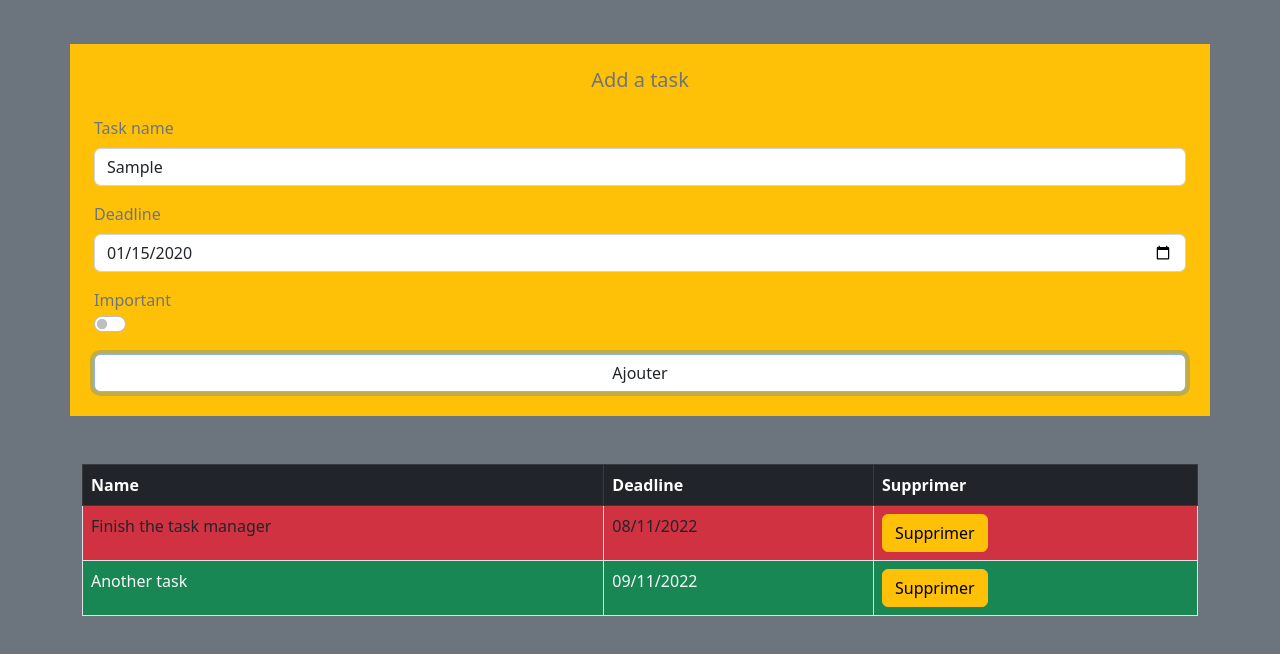
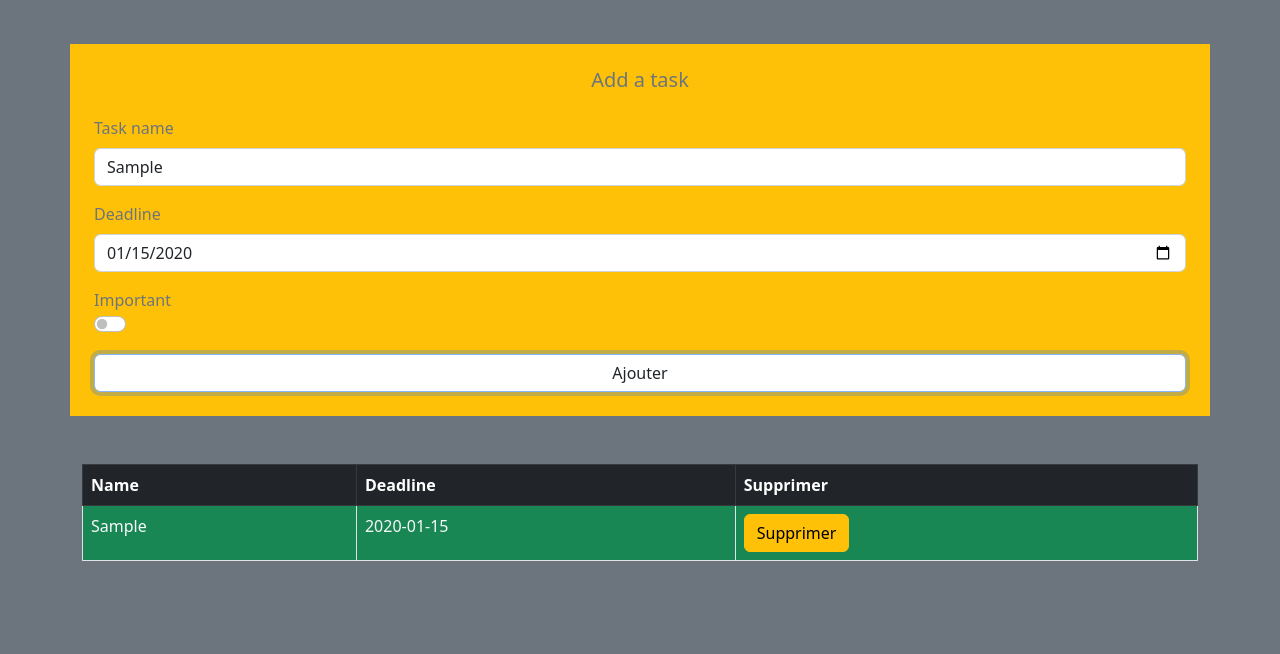
Before and after one commit to BarnabePILLIAUDIN/ToDoListJs, a plain HTML site: page index.html in a window 1280 px wide. Both pictures are taken after typing "Sample", "2020-01-15" into the empty fields and a click on the button "Ajouter". Shown: the part 140-794 px from the top of the page. Drawn offline with nearby package versions, Linux system fonts and the light colour scheme.

Commit message:
First usable version, now you can add a new task and it will be display

```diff
--- a/app.js
+++ b/app.js
@@ -1,27 +1,33 @@
 //creating a list that contain objects. An  object is a task and conatains all it's caracteristics
 //adding some data for having something to show
-const tasks = [
-  {
-    id: 1,
-    name: "Finish the task manager",
-    deadline: "08/11/2022",
-    important: true,
-  },
-  {
-    id: 2,
-    name: "Another task",
-    deadline: "09/11/2022",
-    important: false,
-  },
-];
+const tasks = [];
 
 // Selecting all the dom element from the index.html that we will use later
 const tbody = document.querySelector("#tbody");
 const nameInput = document.querySelector("#name");
 const deadlineInput = document.querySelector("#deadline");
 const importantInput = document.querySelector("#important");
+const addButton = document.querySelector("#add");
 
-tasks.forEach((task) => {
+addButton.addEventListener("click", () => {
+  const name = nameInput.value;
+  const deadline = deadlineInput.value;
+  const important = importantInput.checked;
+
+  const task = {
+    name,
+    deadline,
+    important,
+  };
+  console.log(important);
+  tasks.push(task);
+
+  updateview();
+});
+
+const updateview = () => {
+  tbody.innerHTML = "";
+  tasks.forEach((task, index) => {
     const tr = document.createElement("tr");
     if (task.important) {
       tr.classList = "bg-danger text-light";
@@ -36,6 +42,11 @@ tasks.forEach((task) => {
     const deleteButton = document.createElement("button");
     deleteButton.classList = "btn btn-warning";
     deleteButton.textContent = "Supprimer";
+    deleteButton.addEventListener("click", () => {
+      tasks.splice(index, 1);
+      updateview();
+      console.log(index);
+    });
 
     deleteTd.appendChild(deleteButton);
     tr.appendChild(nameTd);
@@ -43,3 +54,6 @@ tasks.forEach((task) => {
     tr.appendChild(deleteTd);
     tbody.appendChild(tr);
   });
+};
+
+updateview();
--- a/index.html
+++ b/index.html
@@ -38,11 +38,11 @@
             class="form-check-input"
           />
         </div>
-        <button class="btn btn-success form-control mt-3">Ajouter</button>
+        <button class="btn btn-success form-control mt-3" id="add">Ajouter</button>
       </div>
     </div>
     <div class="container mt-5">
-      <table class="table table-bordered table-striped table-hover">
+      <table class="table table-bordered table-hover">
         <thead class="table-dark">
           <th>Name</th>
           <th>Deadline</th>
```
Lines whose indentation alone changed are shown as unchanged.
